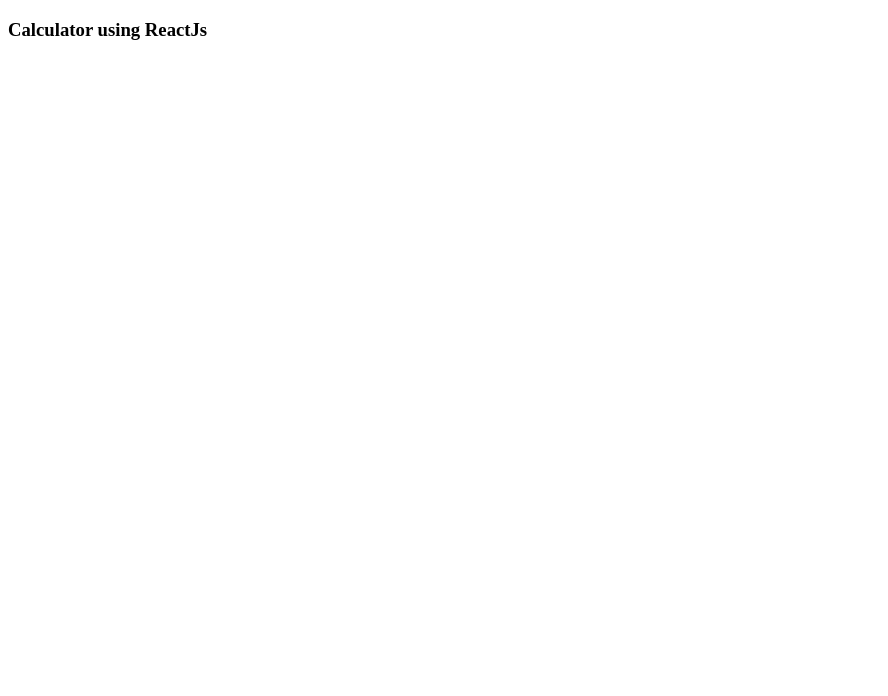
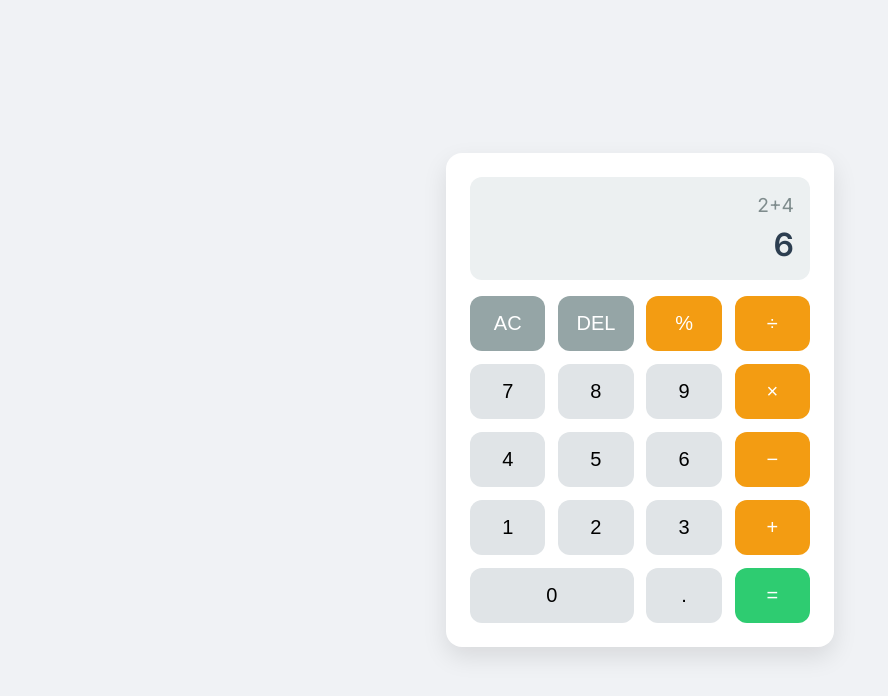
Before and after one commit to mpinzile/react-calculator, a React (Vite) app: page / in a window 1280 px wide. Shown: the top 696 px of the page, without its empty margins (0-888 px from the left). Built offline with nearby package versions, Linux system fonts and the light colour scheme.

Commit message:
ui: add calculator components and its styles

```diff
--- a/src/App.jsx
+++ b/src/App.jsx
@@ -1,5 +1,9 @@
+import Calculator from "./components/Calculator.jsx";
+
 export default function App() {
     return (
-        <h3>Calculator using ReactJs</h3>
+        <>
+            <Calculator />
+        </>
     )
 }
--- /dev/null
+++ b/src/components/Calculator.jsx
@@ -0,0 +1,36 @@
+export default function Calculator() {
+    return (
+        <div className="calculator">
+            <div className="display">
+                <div className="input-screen" data-role="input">2+4</div>
+                <div className="answer-screen" data-role="output">6</div>
+            </div>
+
+            <div className="buttons-grid">
+                <button className="btn function" data-role="function" data-value="clear">AC</button>
+                <button className="btn function" data-role="function" data-value="delete">DEL</button>
+                <button className="btn operator" data-role="operator" data-value="%">%</button>
+                <button className="btn operator" data-role="operator" data-value="/">÷</button>
+
+                <button className="btn number" data-role="number" data-value="7">7</button>
+                <button className="btn number" data-role="number" data-value="8">8</button>
+                <button className="btn number" data-role="number" data-value="9">9</button>
+                <button className="btn operator" data-role="operator" data-value="*">×</button>
+
+                <button className="btn number" data-role="number" data-value="4">4</button>
+                <button className="btn number" data-role="number" data-value="5">5</button>
+                <button className="btn number" data-role="number" data-value="6">6</button>
+                <button className="btn operator" data-role="operator" data-value="-">−</button>
+
+                <button className="btn number" data-role="number" data-value="1">1</button>
+                <button className="btn number" data-role="number" data-value="2">2</button>
+                <button className="btn number" data-role="number" data-value="3">3</button>
+                <button className="btn operator" data-role="operator" data-value="+">+</button>
+
+                <button className="btn number zero" data-role="number" data-value="0">0</button>
+                <button className="btn number" data-role="number" data-value=".">.</button>
+                <button className="btn equals" data-role="equals" data-value="=">=</button>
+            </div>
+        </div>
+    );
+}
--- a/src/index.css
+++ b/src/index.css
@@ -0,0 +1,93 @@
+@import url('https://fonts.googleapis.com/css2?family=Inter:wght@400;600&display=swap');
+
+body {
+    margin: 0;
+    padding: 0;
+    font-family: 'Inter', sans-serif;
+    background: #f0f2f5;
+    display: flex;
+    justify-content: center;
+    align-items: center;
+    height: 100vh;
+}
+
+.calculator {
+    background: #fff;
+    border-radius: 16px;
+    box-shadow: 0 10px 25px rgba(0, 0, 0, 0.1);
+    width: 340px;
+    padding: 1.5rem;
+    display: flex;
+    flex-direction: column;
+    gap: 1rem;
+}
+
+.display {
+    background: #ecf0f1;
+    border-radius: 12px;
+    padding: 1rem;
+    text-align: right;
+    display: flex;
+    flex-direction: column;
+    gap: 0.5rem;
+}
+
+.input-screen {
+    font-size: 1.2rem;
+    color: #7f8c8d;
+    word-wrap: break-word;
+}
+
+.answer-screen {
+    font-size: 2rem;
+    font-weight: 600;
+    color: #2c3e50;
+}
+
+.buttons-grid {
+    display: grid;
+    grid-template-columns: repeat(4, 1fr);
+    gap: 0.8rem;
+}
+
+.btn {
+    padding: 1rem;
+    border: none;
+    border-radius: 12px;
+    font-size: 1.25rem;
+    cursor: pointer;
+    background: #e0e4e7;
+    transition: background 0.2s ease;
+}
+
+.btn:hover {
+    background: #d0d4d7;
+}
+
+.btn.operator {
+    background: #f39c12;
+    color: white;
+}
+
+.btn.operator:hover {
+    background: #e67e22;
+}
+
+.btn.function {
+    background: #95a5a6;
+    color: white;
+}
+
+.btn.equals {
+    background: #2ecc71;
+    color: white;
+    grid-column: span 1;
+}
+
+.btn.equals:hover {
+    background: #27ae60;
+}
+
+.btn.zero {
+    grid-column: span 2;
+}
--- a/src/main.jsx
+++ b/src/main.jsx
@@ -1,5 +1,6 @@
 import ReactDom from 'react-dom/client';
 import App from "./App.jsx";
+import '/src/index.css';
 
 ReactDom.createRoot(document.getElementById('root')).render(
     <App />
```
